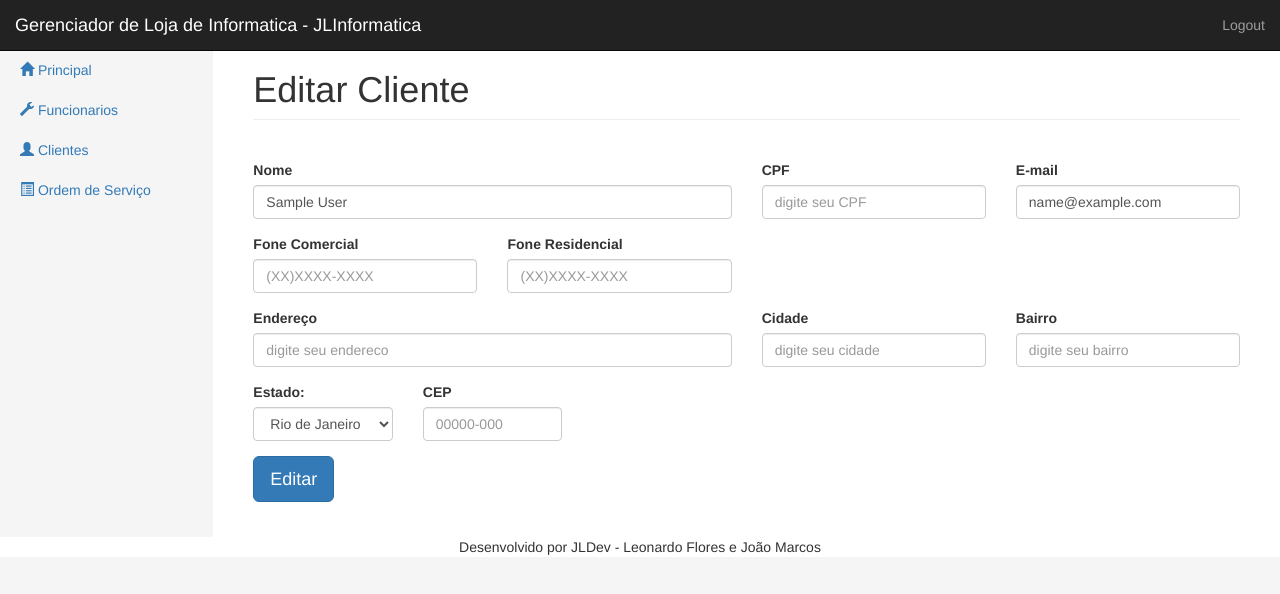
After one commit to TecSecret/OSManager, a PHP site: page /cliente/editar_cliente.php?id=1 in a window 1280 px wide. The commit adds this page. Shown: the top 594 px of the page. Run offline with PHP 8.4, Linux system fonts and the light colour scheme; the visitor is signed in with stand-in values (Sample User, id 1); some libraries are stand-ins or nearby versions.

Commit message:
Modulo cliente incluido

```diff
--- /dev/null
+++ b/cliente/editar_cliente.php
@@ -0,0 +1,68 @@
+<?php
+    $nivel_autorizado = "0,1";
+    $redirecionar_login = "../login.php";
+    include '../includes/verificar_acesso.php';
+?>
+
+<?php
+    include '../includes/get_sql_value_string.php';
+
+    if(isset($_POST['cliente'])){
+        include '../conexao/data.php';
+
+        $sql  =  sprintf("UPDATE cliente SET nome=%s, cpf=%s, email=%s, fone_com=%s, fone_res=%s, celular=%s, endereco=%s, bairro=%s, cidade=%s, estado=%s, CEP=%s WHERE codigo=%s",
+            GetSQLValueString($_POST['nome'], "text"),
+            GetSQLValueString($_POST['cpf'], "text"),
+            GetSQLValueString($_POST['email'], "text"),
+            GetSQLValueString($_POST['fone_com'], "text"),
+            GetSQLValueString($_POST['fone_res'], "text"),
+            GetSQLValueString($_POST['celular'], "text"),
+            GetSQLValueString($_POST['endereco'], "text"),
+            GetSQLValueString($_POST['bairro'], "text"),
+            GetSQLValueString($_POST['cidade'], "text"),
+            GetSQLValueString($_POST['estado'], "text"),
+            GetSQLValueString($_POST['CEP'], "text"),
+            GetSQLValueString($_POST['id'], "int"));
+
+        $result = mysql_query($sql, $data)  or die(mysql_error());
+        mysql_close($data);
+        header("location: index.php");
+    }
+?>
+<?php
+if(empty($_POST['cliente'])){
+
+    include '../conexao/data.php';
+
+    $id =  $_GET['id'];
+
+    $sql = "SELECT * FROM cliente WHERE codigo = '$id'";
+
+    $dados  = mysql_query($sql);
+
+    $cliente = mysql_fetch_array($dados) or die(mysql_error());
+
+    mysql_close($data);
+}
+?>
+<!DOCTYPE html>
+<html lang="pt-BR">
+<?php include '../includes/head.php';?>
+<?php include '../includes/bootstrap.php';?>
+<body>
+
+    <?php include '../includes/navbar_menu.php';?>
+    <div class="container-fluid">
+        <div class="row row-offcanvas row-offcanvas-left">
+            <?php include '../includes/navbar_lateral.php';?>
+            <div class="col-sm-9 col-md-10 main">
+                <h1 class="page-header">
+                    Editar Cliente
+                </h1>
+                <?php include 'includes/form_alterar.php';?>
+            </div>
+        </div>
+    </div>
+    <?php include '../includes/rodape.php';?>
+
+</body>
--- /dev/null
+++ b/cliente/includes/form_alterar.php
@@ -0,0 +1,113 @@
+<form name="cliente" method="POST" action=" ">
+<div class="row">
+<input type="hidden" name="id" value="<?php echo $cliente['codigo']; ?>">
+    <div class="col-xs-6">
+        <div class="form-group">
+            <label for="nome">Nome</label>
+            <input type="text" class="form-control" name="nome" placeholder="digite seu nome" value="<?php echo $cliente["nome"]; ?>">
+        </div>
+    </div>
+	<div class="col-xs-3">
+        <div class="form-group">
+            <label for="cpf">CPF</label>
+            <input type="text" class="form-control" name="cpf" data-mask="999.999.999-99" placeholder="digite seu CPF" value="<?php echo $cliente["cpf"]; ?>">
+        </div>
+    </div>
+	 <div class="col-xs-3">
+        <div class="form-group">
+            <label for="email">E-mail</label>
+            <input type="email" class="form-control" name="email" placeholder="digite seu email" value="<?php echo $cliente["email"]; ?>">
+        </div>
+    </div>
+	</div>
+	<div class="row">
+
+	<div class="col-xs-3">
+        <div class="form-group">
+            <label for="fone_com">Fone Comercial</label>
+            <input type="text" class="form-control" name="fone_com" data-mask="(99)9999-9999" placeholder="(XX)XXXX-XXXX" value="<?php echo $cliente["fone_com"]; ?>">
+        </div>
+    </div>
+    <div class="col-xs-3">
+        <div class="form-group">
+            <label for="fone_res">Fone Residencial</label>
+            <input type="text" class="form-control" name="fone_res" data-mask="(99)9999-9999" placeholder="(XX)XXXX-XXXX" value="<?php echo $cliente["fone_res"]; ?>">
+        </div>
+    </div>
+</div>
+<div class="row">
+
+    <div class="col-xs-6">
+        <div class="form-group">
+            <label for="endereco">Endereço</label>
+            <input type="text" class="form-control" name="endereco" placeholder="digite seu endereco" value="<?php echo $cliente["endereco"]; ?>">
+        </div>
+    </div>
+
+    <div class="col-xs-3">
+        <div class="form-group">
+            <label for="cidade">Cidade</label>
+            <input type="text" class="form-control" name="cidade" placeholder="digite seu cidade" value="<?php echo $cliente["cidade"]; ?>">
+        </div>
+    </div>
+    <div class="col-xs-3">
+        <div class="form-group">
+            <label for="bairro">Bairro</label>
+            <input type="text" class="form-control" name="bairro" placeholder="digite seu bairro" value="<?php echo $cliente["bairro"]; ?>">
+        </div>
+    </div>
+
+</div>
+<div class="row">
+    <div class="col-xs-2">
+        <div class="form-group">
+            <label for="estado">Estado:</label>
+            <select name="estado" class="form-control">
+                <option value="RJ" <?php if ($cliente["estado"]== "RJ") echo "selected"; ?> >Rio de Janeiro</option>
+                <option value="AC" <?php if ($cliente["estado"]== "AC") echo "selected"; ?>>Acre</option>
+                <option value="AL" <?php if ($cliente["estado"]== "AL") echo "selected"; ?>>Alagoas</option>
+                <option value="AP" <?php if ($cliente["estado"]== "AP") echo "selected"; ?>>Amap&aacute;</option>
+                <option value="AM" <?php if ($cliente["estado"]== "AM") echo "selected"; ?>>Amazonas</option>
+                <option value="BA" <?php if ($cliente["estado"]== "BA") echo "selected"; ?>>Bahia</option>
+                <option value="CE" <?php if ($cliente["estado"]== "CE") echo "selected"; ?>>Cear&aacute;</option>
+                <option value="DF" <?php if ($cliente["estado"]== "DF") echo "selected"; ?>>Distrito Federal</option>
+                <option value="ES" <?php if ($cliente["estado"]== "ES") echo "selected"; ?>>Esp&iacute;rito Santo</option>
+                <option value="GO" <?php if ($cliente["estado"]== "GO") echo "selected"; ?>>Goi&aacute;s</option>
+                <option value="MA" <?php if ($cliente["estado"]== "MA") echo "selected"; ?>>Maranh&atilde;o</option>
+                <option value="MT" <?php if ($cliente["estado"]== "MT") echo "selected"; ?>>Mato Grosso</option>
+                <option value="MS" <?php if ($cliente["estado"]== "MS") echo "selected"; ?>>Mato Grosso do Sul</option>
+                <option value="MG" <?php if ($cliente["estado"]== "MG") echo "selected"; ?>>Minas Gerais</option>
+                <option value="PA" <?php if ($cliente["estado"]== "PA") echo "selected"; ?>>Par&aacute;</option>
+                <option value="PB" <?php if ($cliente["estado"]== "PB") echo "selected"; ?>>Para&iacute;ba</option>
+                <option value="PR" <?php if ($cliente["estado"]== "PR") echo "selected"; ?>>Paran&aacute;</option>
+                <option value="PE" <?php if ($cliente["estado"]== "PE") echo "selected"; ?>>Pernambuco</option>
+                <option value="PI" <?php if ($cliente["estado"]== "PI") echo "selected"; ?>>Piau&iacute;</option>
+                <option value="RN" <?php if ($cliente["estado"]== "RN") echo "selected"; ?>>Rio Grande do Norte</option>
+                <option value="RS" <?php if ($cliente["estado"]== "RS") echo "selected"; ?>>Rio Grande do Sul</option>
+                <option value="RO" <?php if ($cliente["estado"]== "RO") echo "selected"; ?>>Rond&ocirc;nia</option>
+                <option value="RR" <?php if ($cliente["estado"]== "RR)") echo "selected"; ?>>Roraima</option>
+                <option value="SC" <?php if ($cliente["estado"]== "SC") echo "selected"; ?>>Santa Catarina</option>
+                <option value="SP" <?php if ($cliente["estado"]== "SP") echo "selected"; ?>>S&atilde;o Paulo</option>
+                <option value="SE" <?php if ($cliente["estado"]== "SE") echo "selected"; ?>>Sergipe</option>
+                <option value="TO" <?php if ($cliente["estado"]== "TO") echo "selected"; ?>>Tocantins</option>
+            </select>
+        </div>
+    </div>
+    <div class="col-xs-2">
+        <div class="form-group">
+            <label for="CEP">CEP</label>
+            <input type="text" class="form-control" name="CEP" data-mask="99999-999" placeholder="00000-000" value="<?php echo $cliente["cep"]; ?>">
+        </div>
+    </div>
+
+
+
+</div>
+<div class="row">
+    <div class="col-xs-3">
+        <div class="form-group">
+            <button id="cliente" name="cliente" type="submit" class="btn btn-primary btn-lg">Editar</button>
+        </div>
+    </div>
+</div>
+</form>
--- a/os/index.php
+++ b/os/index.php
@@ -28,7 +28,7 @@ $dados = mysql_query($query, $data) or die(mysql_error());
                     </a>
                     <div class="row">
                         <div class="col-xs-12">
-                            <div class="table-responsive">
+                            <div class="table-responsive ">
                                 <table class="table table-striped">
                                     <thead>
                                     <tr>
@@ -51,10 +51,9 @@ $dados = mysql_query($query, $data) or die(mysql_error());
                                         <td><?=$linha['Equipamento']?></td>
                                         <td><?=$linha['Funcionario']?></td>
                                         <td>
-
+                                                <a href="fechar_os.php?id=<?php echo $linha['Cod_Equipamento'] ?>" class="btn-sm btn-warning">Fechar</a>
                                                 <a href="editar_os.php?id=<?php echo $linha['Cod_Equipamento'] ?>" class="btn-sm btn-primary">Editar</a>
                                                 <a href="deletar_os.php?id=<?php echo $linha['Cod_Equipamento'] ?>" class="btn-sm btn-danger">Deletar</a>
-
                                         </td>
                                     </tr>
                                     <?php
```
Also changed, not shown: cliente/add_cliente.php (added, +51 -0 lines), cliente/deletar_cliente.php (added, +17 -0 lines), cliente/includes/bootstrap.php (added, +12 -0 lines), cliente/includes/form_cadastro.php (added, +111 -0 lines), cliente/index.php (added, +65 -0 lines), os/fechar_os.php (added, +66 -0 lines), os/includes/form_fechar.php (added, +181 -0 lines).
